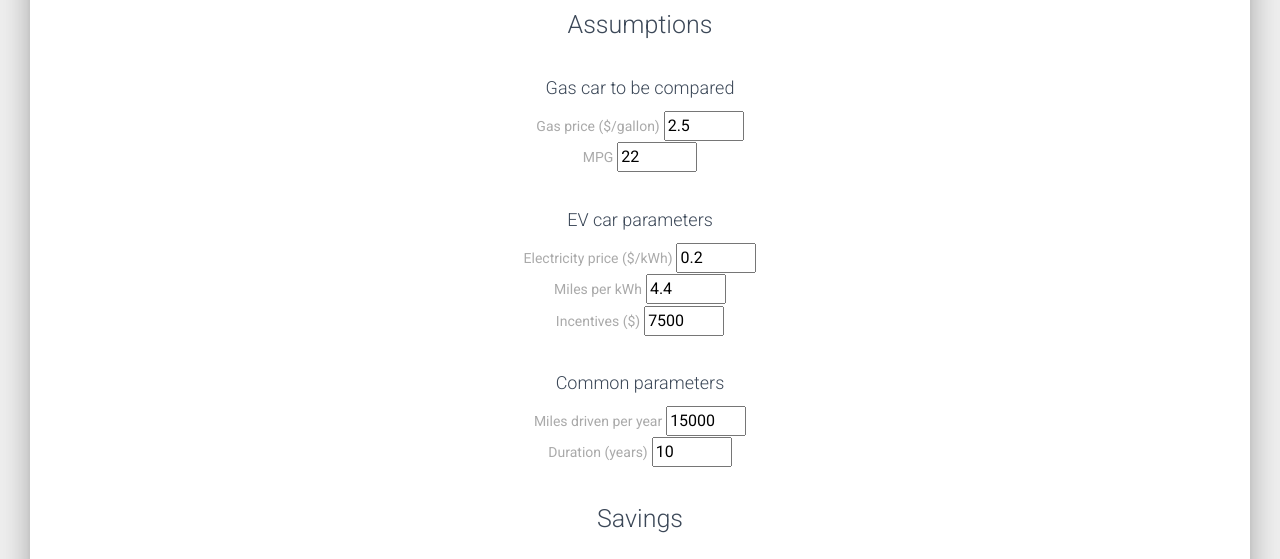
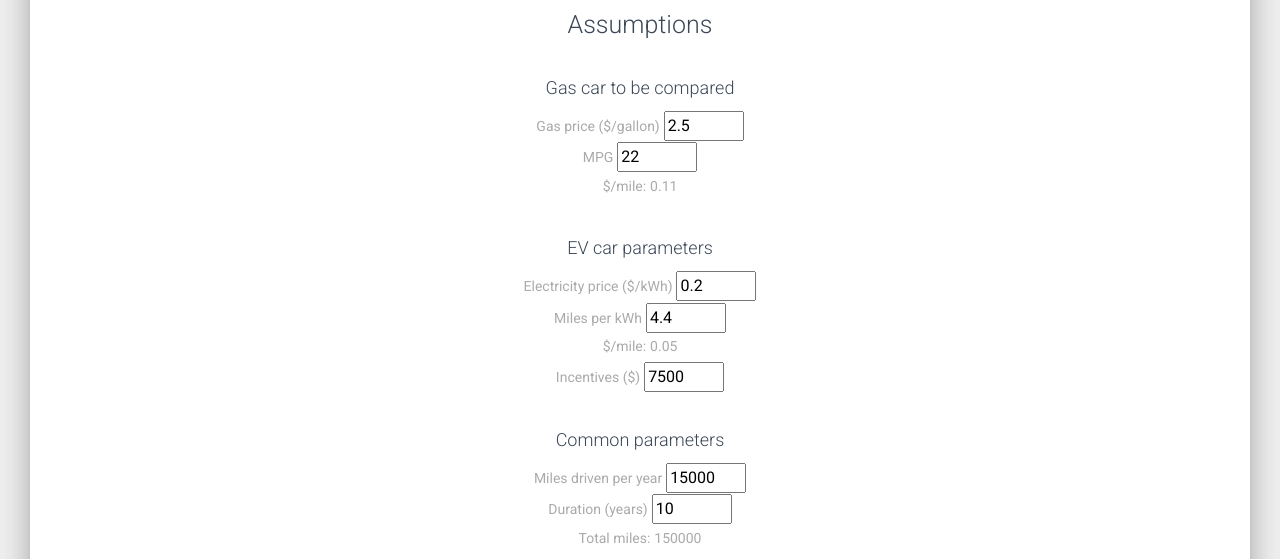
Before and after one commit to swswsw/evsaving, a website: page public/index.html in a window 1280 px wide. Shown: the part 107-666 px from the top of the page. Drawn offline with Linux system fonts and the light colour scheme; some packages are replaced by stand-ins of ours.

Commit message:
adding some more display field to display intermediate results

```diff
--- a/public/index.html
+++ b/public/index.html
@@ -41,6 +41,10 @@
           <label for="MPG">MPG</label>
           <input type="number" id="mpg" name="mpg" value="22" class="parameter" style="width:5em"/>
         </div>
+        <div>
+          <label>$/mile: </label>
+          <label id="gasCarCostPerMile"></label>
+        </div>
       </div>
 
       <div class="parameter-box">
@@ -52,6 +56,10 @@
         <div>
           <label for="milesPerKwh">Miles per kWh</label>
           <input type="number" id="milesPerKwh" name="milesPerKwh" value="4.4" class="parameter" style="width:5em"/>
+        </div>
+        <div>
+          <label>$/mile: </label>
+          <label id="elecCarCostPerMile"></label>
         </div>
         <div>
           <label for="incentives">Incentives ($)</label>
@@ -68,6 +76,10 @@
         <div>
           <label for="duration">Duration (years)</label>
           <input type="number" id="duration" name="duration" value="10" class="parameter" style="width:5em"/>
+        </div>
+        <div>
+          <label>Total miles: </label>
+          <label id="totalMiles"></label>
         </div>
       </div>
 
@@ -133,7 +145,11 @@ function recalculate() {
   let amountSpentOnEvCar = totalMiles.times(elecCarCostPerMile).minus(incentives);
   let saving = amountSpentOnGasCar.minus(amountSpentOnEvCar);
 
-  $("#saving").text(Math.round(saving));
+
+  $("#gasCarCostPerMile").text(gasCarCostPerMile.decimalPlaces(2));
+  $("#elecCarCostPerMile").text(elecCarCostPerMile.decimalPlaces(2));
+  $("#totalMiles").text(totalMiles.decimalPlaces(0));
+  $("#saving").text(saving.decimalPlaces(0));
 }
 
 recalculate();
```
